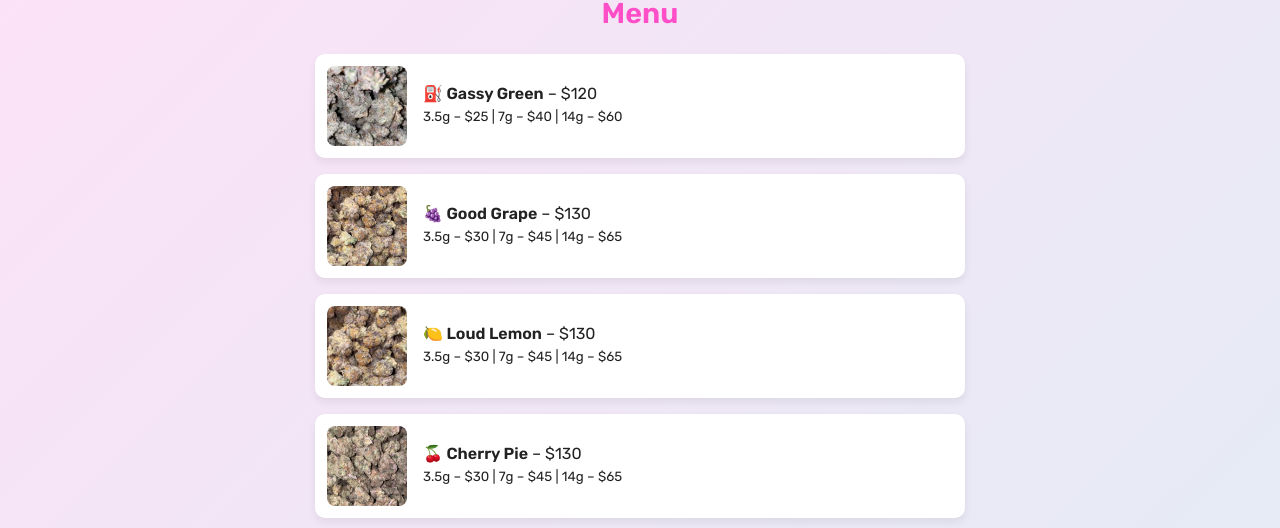
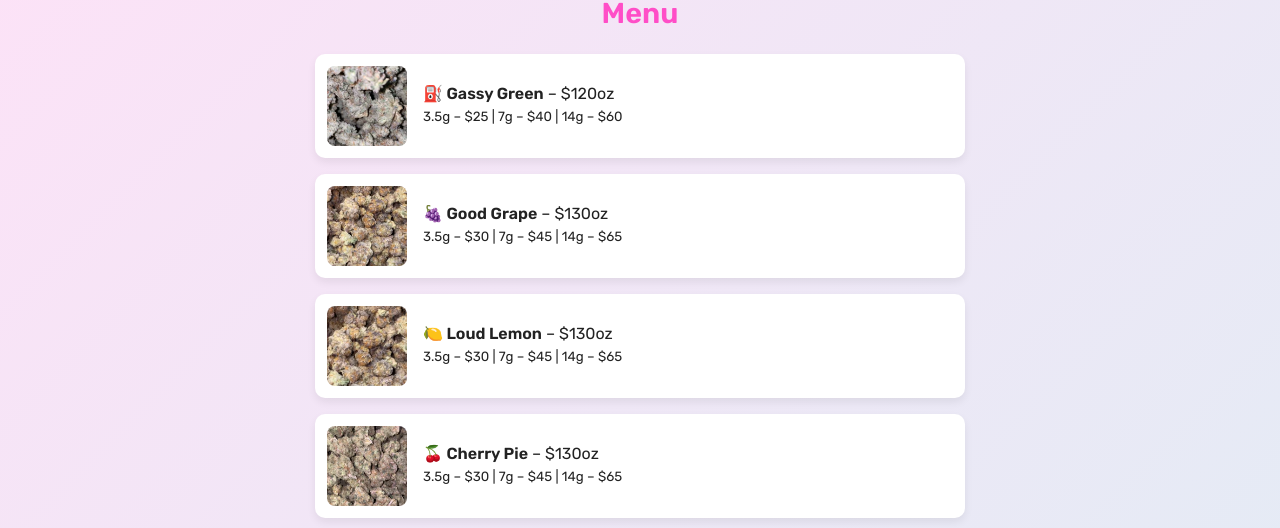
Before and after one commit to snackpacker448/sky-pack-menu, a plain HTML site: page index.html in a window 1280 px wide. Shown: the part 272-800 px from the top of the page. Drawn offline with Linux system fonts and the light colour scheme.

Commit message:
Update index.html

```diff
--- a/index.html
+++ b/index.html
@@ -19,7 +19,7 @@
     <li>
       <img src="gassy_green.jpg" alt="⛽️ Gassy Green" />
       <div class="product-info">
-        <strong>⛽️ Gassy Green</strong> – $120<br/>
+        <strong>⛽️ Gassy Green</strong> – $120oz<br/>
         <small>3.5g – $25 | 7g – $40 | 14g – $60</small>
       </div>
     </li>
@@ -27,7 +27,7 @@
     <li>
       <img src="good_grape.jpg" alt="🍇 Good Grape" />
       <div class="product-info">
-        <strong>🍇 Good Grape</strong> – $130<br/>
+        <strong>🍇 Good Grape</strong> – $130oz<br/>
         <small>3.5g – $30 | 7g – $45 | 14g – $65</small>
       </div>
     </li>
@@ -35,7 +35,7 @@
     <li>
       <img src="loud_lemon.jpg" alt="🍋 Loud Lemon" />
       <div class="product-info">
-        <strong>🍋 Loud Lemon</strong> – $130<br/>
+        <strong>🍋 Loud Lemon</strong> – $130oz<br/>
         <small>3.5g – $30 | 7g – $45 | 14g – $65</small>
       </div>
     </li>
@@ -43,7 +43,7 @@
     <li>
       <img src="cherry_pie.jpg" alt="🍒 Cherry Pie" />
       <div class="product-info">
-        <strong>🍒 Cherry Pie</strong> – $130<br/>
+        <strong>🍒 Cherry Pie</strong> – $130oz<br/>
         <small>3.5g – $30 | 7g – $45 | 14g – $65</small>
       </div>
     </li>
@@ -51,7 +51,7 @@
     <li>
       <img src="trump_runtz.jpg" alt="🇺🇸 Trump Runtz" />
       <div class="product-info">
-        <strong>🇺🇸 Trump Runtz</strong> – $130<br/>
+        <strong>🇺🇸 Trump Runtz</strong> – $130oz<br/>
         <small>3.5g – $30 | 7g – $45 | 14g – $65</small>
       </div>
     </li>
```
